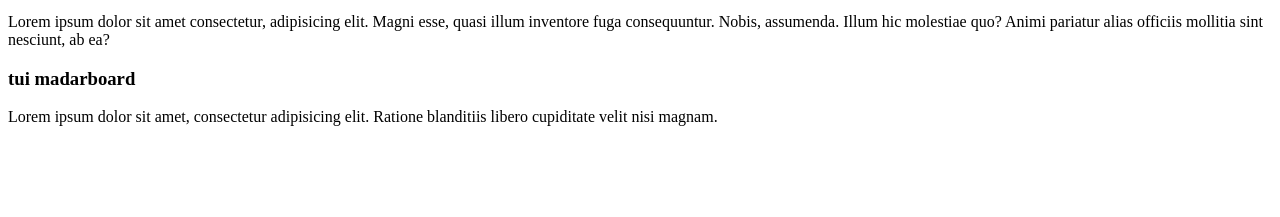
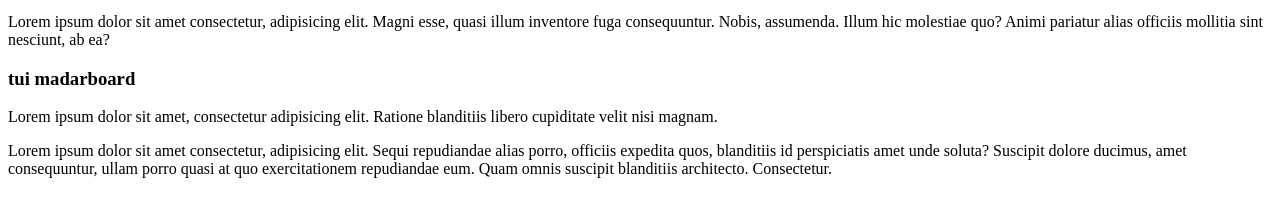
Before and after one commit to avrodipjoy/gittu, a plain HTML site: page index.html in a window 1280 px wide. Shown: the part 101-318 px from the top of the page. Drawn offline with Linux system fonts and the light colour scheme.

Commit message:
add paragraph

```diff
--- a/index.html
+++ b/index.html
@@ -14,5 +14,7 @@
 
     <h3>tui madarboard</h3>
     <p>Lorem ipsum dolor sit amet, consectetur adipisicing elit. Ratione blanditiis libero cupiditate velit nisi magnam.</p>
+
+    <p>Lorem ipsum dolor sit amet consectetur, adipisicing elit. Sequi repudiandae alias porro, officiis expedita quos, blanditiis id perspiciatis amet unde soluta? Suscipit dolore ducimus, amet consequuntur, ullam porro quasi at quo exercitationem repudiandae eum. Quam omnis suscipit blanditiis architecto. Consectetur.</p>
 </body>
 </html>
```
